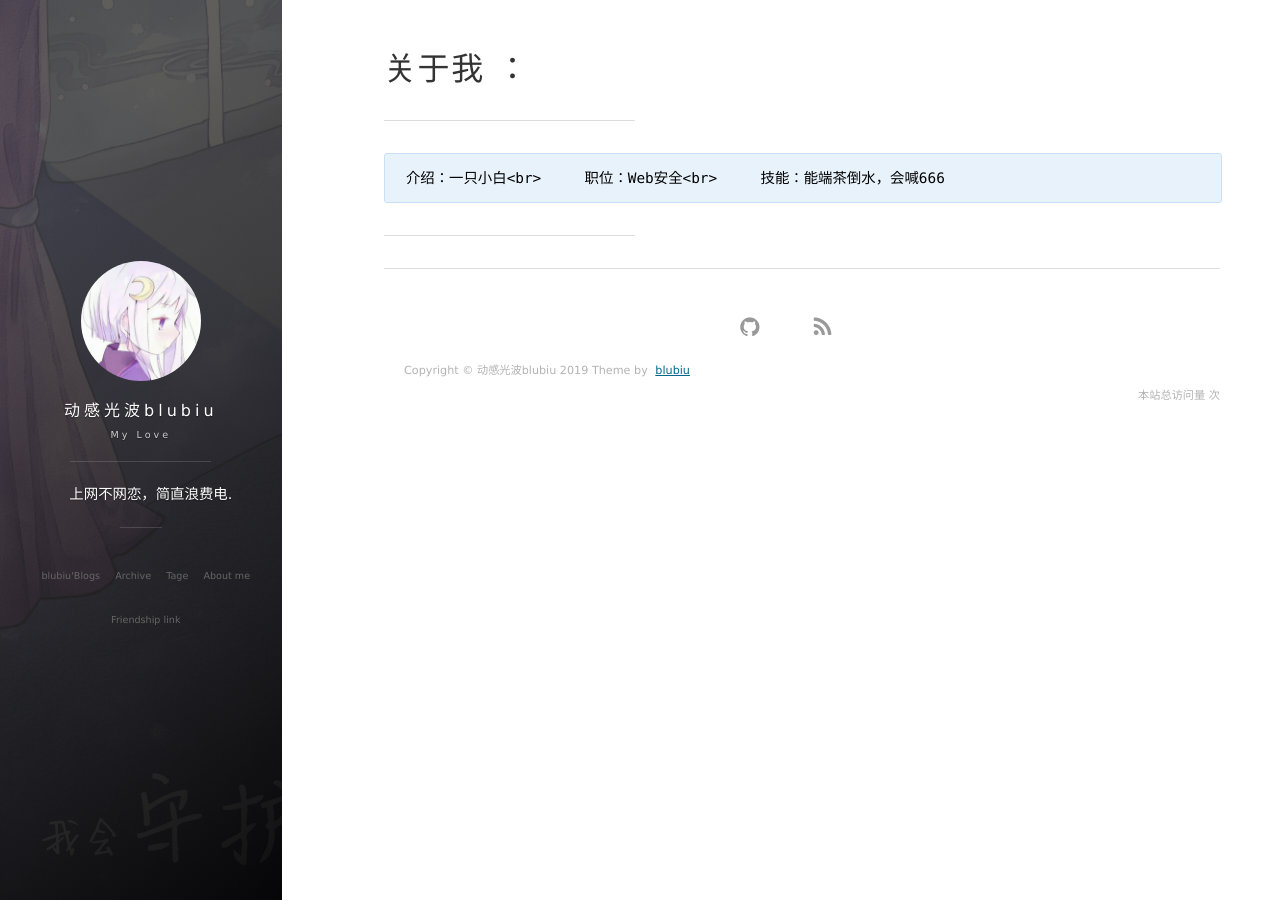
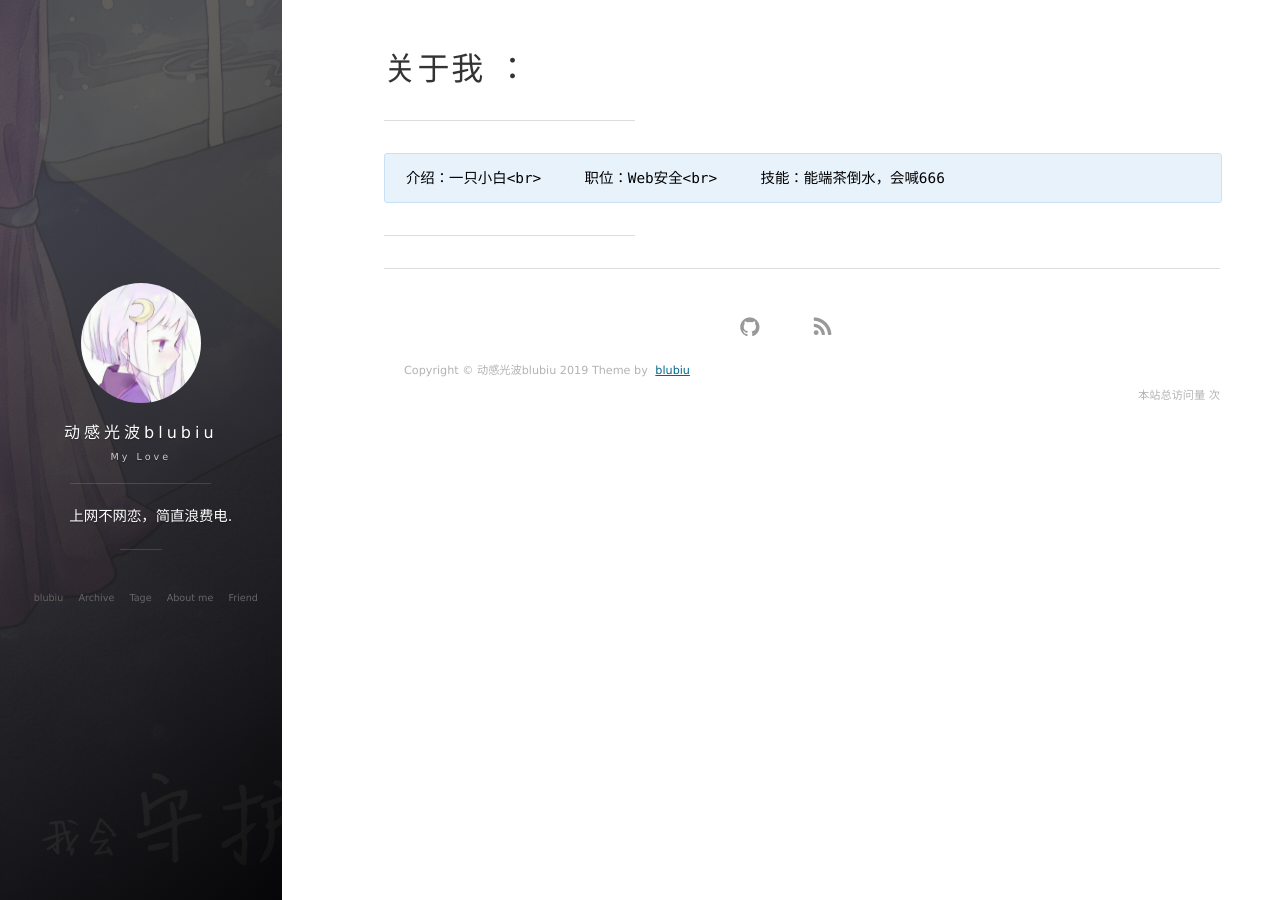
Before and after one commit to blubiu/blubiu.github.io, a Jekyll site: the page built from about.md, in a window 1280 px wide. Built offline with Jekyll 4.4.1, drawn with Linux system fonts in a browser that asks for light colours; nearby versions of some CDN libraries; comment, search, counter and statistics services are not loaded.

Commit message:
Update _config.yml

```diff
--- a/_config.yml
+++ b/_config.yml
@@ -47,14 +47,14 @@ cover_color: clear
 
 # The blog button should not be removed.
 blog_button:
-    title: blubiu'Blogs
+    title: blubiu
 
 # Navigation buttons in the front page.s
 nav:
     - {title: Archive, description: archive, url: '/archive'}
     - {title: Tage, description: tags, url: '/tags'}
     - {title: About me, description: about, url: '/about'}
-    - {title: Friendship link, description: archive, url: '/links'}
+    - {title: Friend, description: archive, url: '/links'}
 
 
 # Pagination
```
